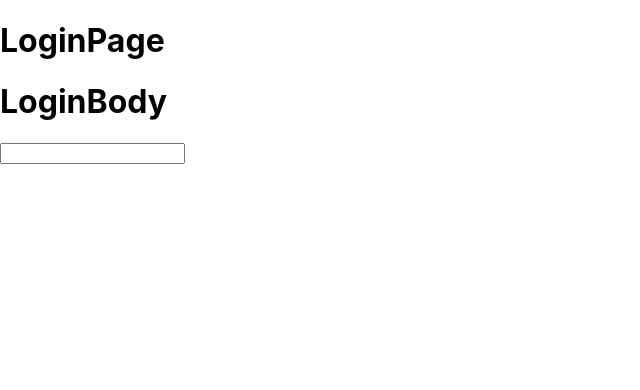
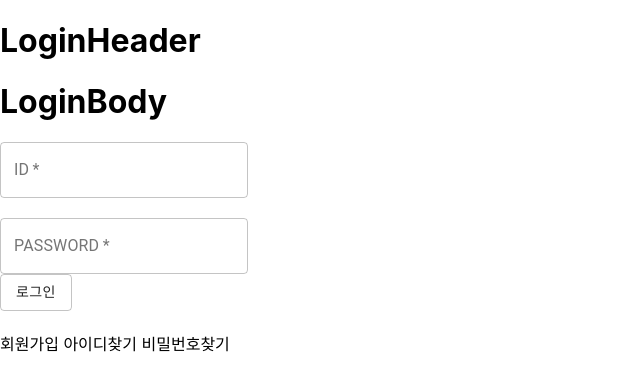
Before and after one commit to InQ-InQ-InQ-InQ-InQ/KUBS, a React (Create React App) app in the folder kubs_project/: page / in a window 1280 px wide. Shown: the top 390 px of the page, without its empty margins (0-640 px from the left). Built offline with nearby package versions, Linux system fonts and the light colour scheme.

Commit message:
로그인 테스트페이지 구현(d1013)

```diff
--- a/kubs_project/package.json
+++ b/kubs_project/package.json
@@ -3,13 +3,17 @@
   "version": "0.1.0",
   "private": true,
   "dependencies": {
+    "@material-ui/core": "^4.12.4",
     "@testing-library/jest-dom": "^5.16.5",
     "@testing-library/react": "^13.4.0",
     "@testing-library/user-event": "^13.5.0",
+    "axios": "^1.1.2",
     "react": "^18.2.0",
     "react-dom": "^18.2.0",
+    "react-router-dom": "^6.4.2",
     "react-scripts": "5.0.1",
     "styled-components": "^5.3.6",
+    "sweetalert": "^2.1.2",
     "web-vitals": "^2.1.4"
   },
   "scripts": {
--- a/kubs_project/src/App.js
+++ b/kubs_project/src/App.js
@@ -1,10 +1,23 @@
 import React from "react";
 import LoginComponent from "./Components/LoginPage/LoginComponent";
+import MapComponent from "./Components/MapPage/MapComponent";
+import { BrowserRouter, Route, Routes } from "react-router-dom";
 
 const App = () => {
+  const token = localStorage.getItem("accessToken");
+
+  if(!token) {
+    return <LoginComponent />
+  }
+
   return(
     <div>
-      <LoginComponent></LoginComponent>
+      <BrowserRouter>
+        <Routes>
+          <Route path="/" element={<MapComponent/>}></Route>
+          <Route path="/map" element={<MapComponent/>}></Route>
+        </Routes>
+      </BrowserRouter>
     </div>
   );
 };
--- a/kubs_project/src/Components/LoginPage/LoginBody.js
+++ b/kubs_project/src/Components/LoginPage/LoginBody.js
@@ -1,12 +1,65 @@
-import React from "react";
-import styled from "styled-components";
+import React, { useState } from "react";
+import { Button, TextField } from "@material-ui/core";
+import swal from "sweetalert";
+
+const loginUser = async (credentials) => {
+    return fetch("https://www.melivecode.com/api/login", {
+        method: "POST",
+        headers: {
+            "Content-Type": "application/json"
+        },
+        body: JSON.stringify(credentials)
+    })
+        .then(data => data.json());
+};
 
 const LoginBody = () => {
+    const [username, setUsername] = useState();
+    const [password, setPassword] = useState();
+
+    const handleSubmit = async (e) => {
+        e.preventDefault();
+        const response = await loginUser({
+            username,
+            password
+        });
+        if ("accessToken" in response) {
+            swal("Success", response.message, "success", {
+                buttons: false,
+                timer: 2000,
+            })
+            .then((value) => {
+                localStorage.setItem("accessToken", response["accessToken"]);
+                localStorage.setItem("user", JSON.stringify(response["user"]));
+                window.location.href = "/map";
+            });
+            console.log("success!")
+        } else {
+            swal("Failed", response.message, "error");
+            console.log("failed!");
+        }
+    }
+
     return (
         <body>
             <div>
-               <h1>LoginBody</h1>
-               <input></input>
+                <form noValidate onSubmit={handleSubmit}>
+                    <h1>LoginBody</h1>
+                    <div>
+                        <TextField required id="email" name="email" label="ID" variant="outlined" onChange={e => setUsername(e.target.value)}/>
+                        <br/><br/>
+                        <TextField required id="password" name="password" label="PASSWORD" type="password" variant="outlined" onChange={e => setPassword(e.target.value)}/>
+                    </div>
+                    <div>
+                        <Button type="submit" variant="outlined">로그인</Button>
+                    </div>
+                    <br />
+                    <div>
+                        <a>회원가입</a>&nbsp;
+                        <a>아이디찾기</a>&nbsp;
+                        <a>비밀번호찾기</a>
+                    </div>
+                </form>
             </div>
         </body>
     );
--- a/kubs_project/src/Components/LoginPage/LoginHeader.js
+++ b/kubs_project/src/Components/LoginPage/LoginHeader.js
@@ -4,7 +4,7 @@ const LoginHeader = () => {
     return (
         <header>
             <div>
-                <h1>LoginPage</h1>
+                <h1>LoginHeader</h1>
             </div>
         </header>
     );
--- /dev/null
+++ b/kubs_project/src/Components/MapPage/MapComponent.js
@@ -0,0 +1,19 @@
+import { MenuItem } from '@material-ui/core';
+import React from 'react';
+
+const MapComponent = () => {
+    const handleLogout = () => {
+        localStorage.removeItem("accessToken");
+        localStorage.removeItem("user");
+        window.location.href = "/";
+    }
+
+    return (
+        <div>
+            <h1>Rendering MapComponent</h1>
+            <MenuItem onClick={handleLogout}>로그아웃</MenuItem>
+        </div>
+    );
+};
+
+export default MapComponent;
```
Also changed, not shown: 1 other file (tests, documents, lock files or other folders).
